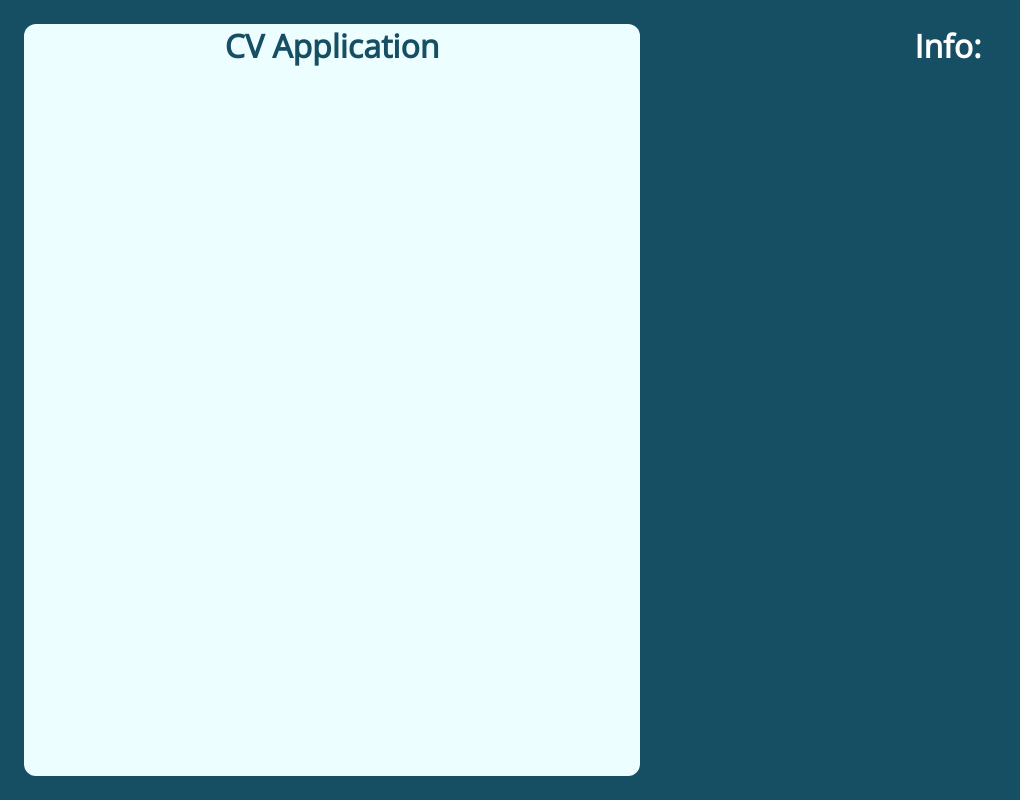
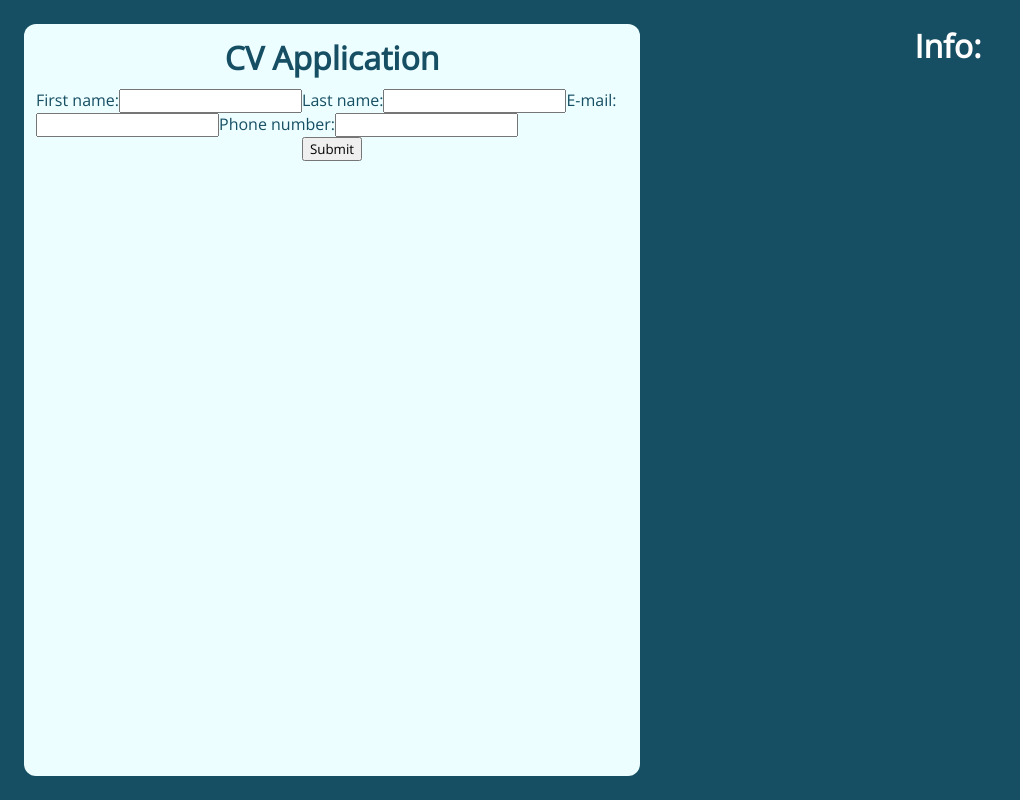
Before and after one commit to NexyusNex/cv-project, a React (Create React App) app: page / in a window 1280 px wide. Shown: the whole page, without its empty margins (0-1020 px from the left). Built offline with nearby package versions, Linux system fonts and the light colour scheme.

Commit message:
Added html for personal input and a submit button

```diff
--- a/src/App.js
+++ b/src/App.js
@@ -1,16 +1,19 @@
 import React from "react";
+import Personal from "./components/Personal";
 
 class App extends React.Component {
   render() {
     return (
-      <div className="container">
+      <form className="container">
         <div className="input-container">
           <h1>CV Application</h1>
+          <Personal></Personal>
+          <button>Submit</button>
         </div>
         <div className="info-container">
           <h1>Info:</h1>
         </div>
-      </div>
+      </form>
     );
   }
 }
--- a/src/components/Personal.js
+++ b/src/components/Personal.js
@@ -1,3 +1,28 @@
 import React from "react";
 
-class Personal extends React.Component {}
+class Personal extends React.Component {
+  render() {
+    return (
+      <div className="personal-input">
+        <label for="Fname">
+          First name:
+          <input type="text" id="Fname" name="Fname"></input>
+        </label>
+        <label for="Lname">
+          Last name:
+          <input type="text" id="Lname" name="Lname"></input>
+        </label>
+        <label for="email">
+          E-mail:
+          <input type="email" id="email" name="email"></input>
+        </label>
+        <label for="tel">
+          Phone number:
+          <input type="tel" id="tel" name="tel"></input>
+        </label>
+      </div>
+    );
+  }
+}
+
+export default Personal;
--- a/src/index.css
+++ b/src/index.css
@@ -20,6 +20,7 @@
 
 .input-container {
   display: flex;
+  padding: 12px;
   background-color: #ecfeff;
   border-radius: 12px;
   color: #164e63;
@@ -27,6 +28,10 @@
   align-items: center;
 }
 
+.input-container h1 {
+  padding-bottom: 10px;
+}
+
 .info-container {
   display: flex;
   justify-content: center;
```
